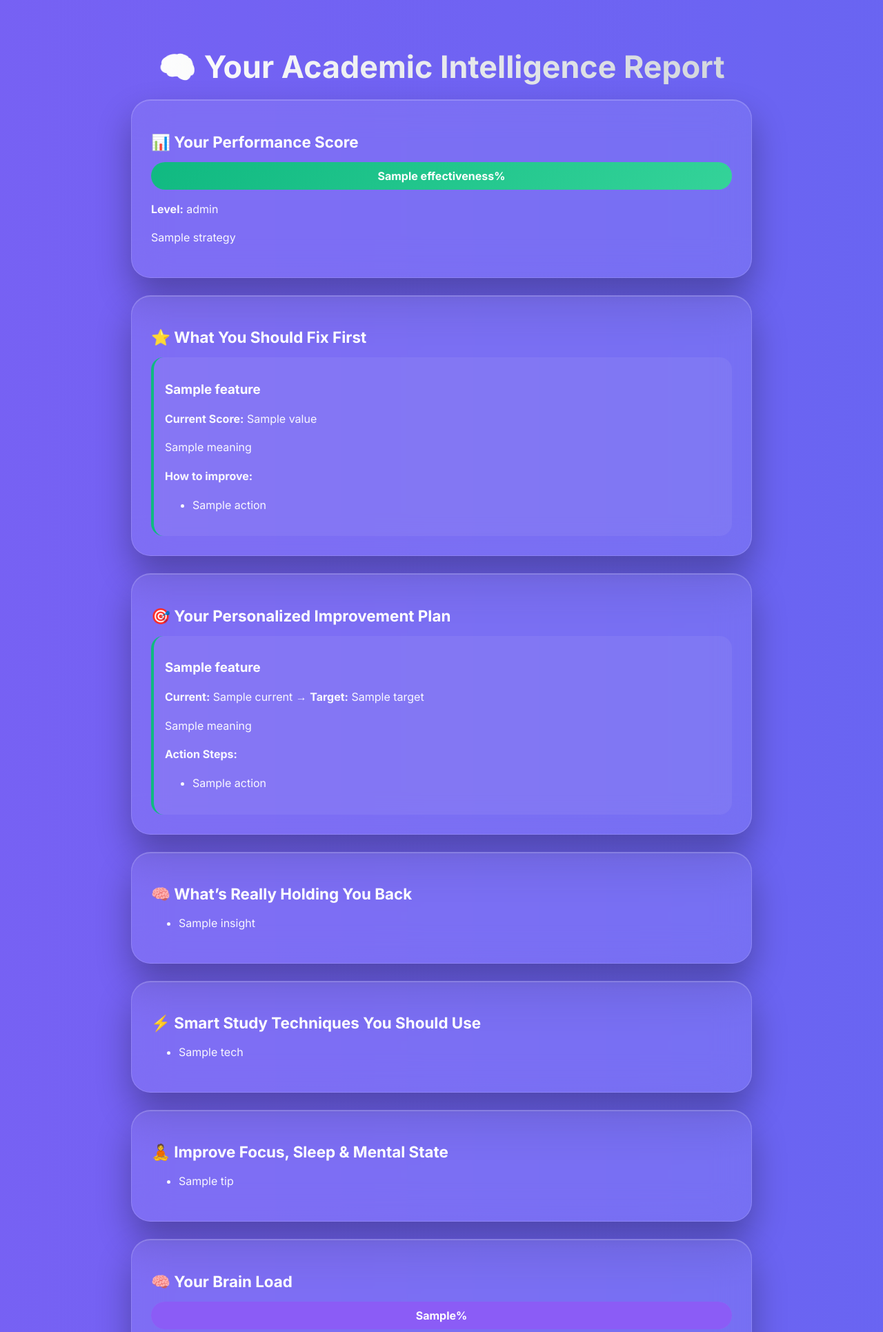
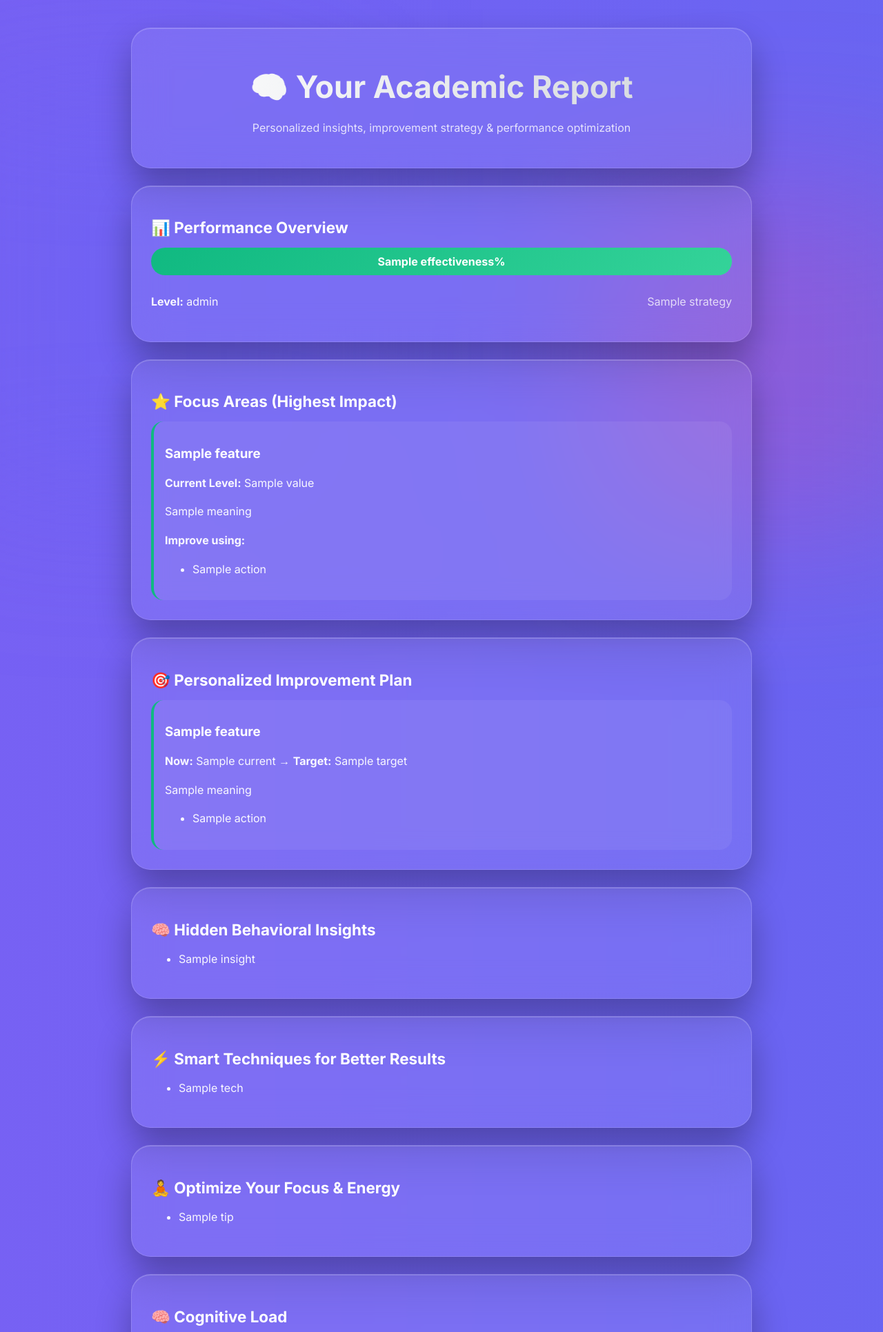
Before and after one commit to ABHIGH15/academic-advisory-system, a Flask app: template templates/result.html in a window 1280 px wide. Shown: the top 1931 px of the page at 69% size. Run offline with Flask 3, Linux system fonts and the light colour scheme; the template is opened without the code that fills it: most values are stand-ins (such as "Sample title", 1, 10 or a date in 2020); parts of the project's set-up code (start-up, migrations or seed data) failed here and were passed over.

Commit message:
Update result.html

```diff
--- a/templates/result.html
+++ b/templates/result.html
@@ -12,33 +12,54 @@
 </head>
 
 <body class="soft-report-bg">
-<div class="container soft-glass">
 
-    <h1 class="soft-title">🧠 Your Academic Intelligence Report</h1>
+<!-- 🔥 Background Effects -->
+<div class="bg-ambient"></div>
+<div class="bg-ambient2"></div>
+
+<div class="container">
+
+    <!-- ================= HERO ================= -->
+    <div class="soft-card" style="text-align:center; margin-bottom:25px;">
+        <h1 class="soft-title">🧠 Your Academic Report</h1>
+
+        <p style="opacity:0.85;">
+            Personalized insights, improvement strategy & performance optimization
+        </p>
+    </div>
 
     <!-- ================= PERFORMANCE ================= -->
-    <div class="card soft-card">
-        <h2>📊 Your Performance Score</h2>
-        <div class="progress-bar soft-progress">
-            <div class="progress soft-fill-progress" style="width: {{ result.Effectiveness }}%;">
+    <div class="soft-card">
+
+        <h2>📊 Performance Overview</h2>
+
+        <div class="progress-bar">
+            <div class="progress" style="width: {{ result.Effectiveness }}%;">
                 {{ result.Effectiveness }}%
             </div>
         </div>
-        <p><strong>Level:</strong> {{ result.Student_Level }}</p>
-        <p>{{ result.Strategy }}</p>
+
+        <div style="display:flex; justify-content:space-between; margin-top:10px;">
+            <p><strong>Level:</strong> {{ result.Student_Level }}</p>
+            <p style="opacity:0.8;">{{ result.Strategy }}</p>
+        </div>
+
     </div>
 
     <!-- ================= PRIORITY ================= -->
-    <div class="card soft-card">
-        <h2>⭐ What You Should Fix First</h2>
+    <div class="soft-card">
+
+        <h2>⭐ Focus Areas (Highest Impact)</h2>
 
         {% for item in result.Priority_Areas %}
             <div class="plan-box">
                 <h3>{{ item.feature }}</h3>
-                <p><strong>Current Score:</strong> {{ item.value }}</p>
+
+                <p><strong>Current Level:</strong> {{ item.value }}</p>
+
                 <p>{{ item.meaning }}</p>
 
-                <p><strong>How to improve:</strong></p>
+                <p><strong>Improve using:</strong></p>
                 <ul>
                     {% for action in item.actions %}
                         <li>{{ action }}</li>
@@ -46,24 +67,25 @@
                 </ul>
             </div>
         {% endfor %}
+
     </div>
 
     <!-- ================= TARGET ================= -->
-    <div class="card soft-card">
-        <h2>🎯 Your Personalized Improvement Plan</h2>
+    <div class="soft-card">
+
+        <h2>🎯 Personalized Improvement Plan</h2>
 
         {% for step in result.Target_Plan %}
             <div class="plan-box">
                 <h3>{{ step.feature }}</h3>
 
                 <p>
-                    <strong>Current:</strong> {{ step.current }}
+                    <strong>Now:</strong> {{ step.current }}
                     → <strong>Target:</strong> {{ step.target }}
                 </p>
 
                 <p>{{ step.meaning }}</p>
 
-                <p><strong>Action Steps:</strong></p>
                 <ul>
                     {% for action in step.actions %}
                         <li>{{ action }}</li>
@@ -71,92 +93,115 @@
                 </ul>
             </div>
         {% endfor %}
+
     </div>
 
     <!-- ================= INSIGHTS ================= -->
     {% if result.Advanced_Insights %}
-    <div class="card soft-card">
-        <h2>🧠 What’s Really Holding You Back</h2>
+    <div class="soft-card">
+
+        <h2>🧠 Hidden Behavioral Insights</h2>
+
         <ul>
             {% for insight in result.Advanced_Insights %}
                 <li>{{ insight }}</li>
             {% endfor %}
         </ul>
+
     </div>
     {% endif %}
 
     <!-- ================= TECHNIQUES ================= -->
     {% if result.Techniques %}
-    <div class="card soft-card">
-        <h2>⚡ Smart Study Techniques You Should Use</h2>
+    <div class="soft-card">
+
+        <h2>⚡ Smart Techniques for Better Results</h2>
+
         <ul>
             {% for tech in result.Techniques %}
                 <li>{{ tech }}</li>
             {% endfor %}
         </ul>
+
     </div>
     {% endif %}
 
     <!-- ================= WELLNESS ================= -->
     {% if result.Wellness_Tips %}
-    <div class="card soft-card">
-        <h2>🧘 Improve Focus, Sleep & Mental State</h2>
+    <div class="soft-card">
+
+        <h2>🧘 Optimize Your Focus & Energy</h2>
+
         <ul>
             {% for tip in result.Wellness_Tips %}
                 <li>{{ tip }}</li>
             {% endfor %}
         </ul>
+
     </div>
     {% endif %}
 
     <!-- ================= COGNITIVE LOAD ================= -->
-    <div class="card soft-card">
-        <h2>🧠 Your Brain Load</h2>
-        <div class="progress-bar soft-progress">
+    <div class="soft-card">
+
+        <h2>🧠 Cognitive Load</h2>
+
+        <div class="progress-bar">
             <div class="progress" style="width: {{ result.Cognitive_Load }}%; background:#8b5cf6;">
                 {{ result.Cognitive_Load }}%
             </div>
         </div>
+
         <p>{{ result.Cognitive_Insight }}</p>
+
     </div>
 
     <!-- ================= CONCEPT ================= -->
-    <div class="card soft-card">
-        <h2>🧠 Concept Understanding Breakdown</h2>
+    <div class="soft-card">
+
+        <h2>🧠 Concept Understanding</h2>
+
         <ul>
             {% for line in result.Concept_Explanation %}
                 <li>{{ line }}</li>
             {% endfor %}
         </ul>
+
     </div>
 
     <!-- ================= RADAR ================= -->
-    <div class="card soft-card">
-        <h2>📈 Your Academic Profile</h2>
+    <div class="soft-card">
+
+        <h2>📈 Academic Profile Visualization</h2>
+
         <canvas id="radarChart"></canvas>
+
     </div>
 
-    <!-- ================= ACTION ================= -->
-    <div class="card soft-card center">
+    <!-- ================= CTA ================= -->
+    <div class="soft-card center">
+
         <form action="/download_report" method="post">
             <input type="hidden" name="effectiveness" value="{{ result.Effectiveness }}">
             <input type="hidden" name="strategy" value="{{ result.Strategy }}">
-            <input type="hidden" name="summary" value="Personalized academic analysis report">
+            <input type="hidden" name="summary" value="Academic Intelligence Report">
 
             <button type="submit" class="btn-primary">
                 📄 Download Report
             </button>
         </form>
-    </div>
 
-    <div class="center">
-        <a href="/" class="btn-secondary">
-            Analyze Again
-        </a>
+        <div style="margin-top:15px;">
+            <a href="/" class="btn-secondary">
+                🔁 Analyze Again
+            </a>
+        </div>
+
     </div>
 
 </div>
 
+<!-- ================= CHART ================= -->
 <script>
 const ctx = document.getElementById('radarChart');
 
@@ -165,7 +210,7 @@ new Chart(ctx, {
     data: {
         labels: ["Attendance","Concept","Practice","Internal","Assignment","Time Mgmt","Consistency"],
         datasets: [{
-            label: 'Your Profile',
+            label: 'Your Academic Profile',
             data: [
                 {{ result.Feature_Data.Attendance_Rate }},
                 {{ result.Feature_Data.Concept_Clarity }},
```
